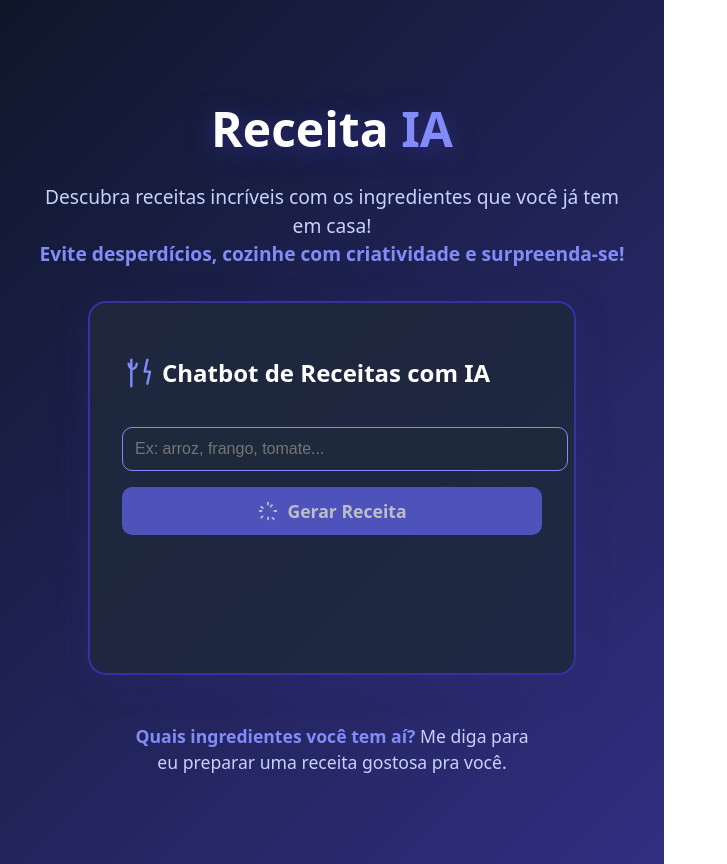
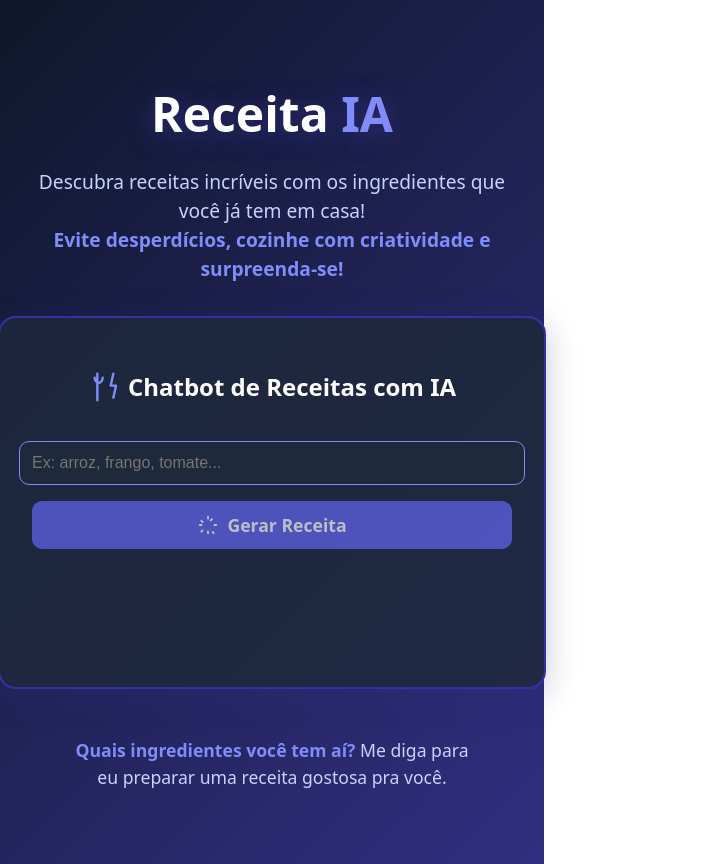
Before and after one commit to Silvio-Sa/receitamagica, a React (Vite) app: page / in a window 1280 px wide. Shown: the whole page, without its empty margins (0-727 px from the left). Built offline with nearby package versions, Linux system fonts and the light colour scheme.

Commit message:
Add files via upload
Correção tela responsiva para 480px de largura

```diff
--- a/src/App.tsx
+++ b/src/App.tsx
@@ -29,15 +29,25 @@ export default function App() {
   }
 
   return (
-    <div style={{
+    <div
+      style={{
         minHeight: "100vh",
         background: "linear-gradient(135deg, #0f172a 0%, #312e81 100%)",
         display: "flex",
+        alignItems: "center",
+        justifyContent: "center",
+        padding: "2rem",
+      }}
+    >
+      <div
+        style={{
+          width: "100%",
+          maxWidth: "480px", // Ajuste aqui se quiser mais largo (ex: "600px")
+          display: "flex",
           flexDirection: "column",
           alignItems: "center",
-      justifyContent: "center",
-      padding: "2rem"
-    }}>
+        }}
+      >
         <motion.h1
           style={{
             fontSize: "3rem",
@@ -45,7 +55,8 @@ export default function App() {
             color: "#fff",
             marginBottom: "0.5rem",
             textAlign: "center",
-          textShadow: "0 4px 24px #312e81"
+            textShadow: "0 4px 24px #312e81",
+            width: "100%",
           }}
           initial={{ opacity: 0, y: -40 }}
           animate={{ opacity: 1, y: 0 }}
@@ -59,7 +70,8 @@ export default function App() {
             color: "#c7d2fe",
             marginBottom: "2rem",
             textAlign: "center",
-          maxWidth: "600px"
+            maxWidth: "600px",
+            width: "100%",
           }}
           initial={{ opacity: 0, y: 20 }}
           animate={{ opacity: 1, y: 0 }}
@@ -67,30 +79,49 @@ export default function App() {
         >
           Descubra receitas incríveis com os ingredientes que você já tem em casa!
           <br />
-        <span style={{ color: "#818cf8", fontWeight: 600 }}>Evite desperdícios, cozinhe com criatividade e surpreenda-se!</span>
+          <span style={{ color: "#818cf8", fontWeight: 600 }}>
+            Evite desperdícios, cozinhe com criatividade e surpreenda-se!
+          </span>
         </motion.p>
-      <div style={{
+        <div
+          style={{
             background: "rgba(30,41,59,0.85)",
             borderRadius: "18px",
             border: "2px solid #3730a3",
             boxShadow: "0 8px 32px #312e8144",
             width: "100%",
-        maxWidth: "420px",
             padding: "2rem",
-        marginBottom: "2rem"
-      }}>
-        <div style={{
-          display: "flex", alignItems: "center", gap: "0.5rem", marginBottom: "1rem"
-        }}>
+            marginBottom: "2rem",
+            display: "flex",
+            flexDirection: "column",
+            alignItems: "center",
+          }}
+        >
+          <div
+            style={{
+              display: "flex",
+              alignItems: "center",
+              gap: "0.5rem",
+              marginBottom: "1rem",
+            }}
+          >
             {/* SVG ícone talher futurista */}
             <svg width="32" height="32" fill="none" viewBox="0 0 24 24">
-            <path stroke="#818cf8" strokeWidth="1.8" strokeLinecap="round" strokeLinejoin="round" d="M7 2v20M5 5c0 2 1.5 4 3 4s3-2 3-4M19 2l-2 9h4l-2 9" />
+              <path
+                stroke="#818cf8"
+                strokeWidth="1.8"
+                strokeLinecap="round"
+                strokeLinejoin="round"
+                d="M7 2v20M5 5c0 2 1.5 4 3 4s3-2 3-4M19 2l-2 9h4l-2 9"
+              />
             </svg>
-          <h2 style={{
+            <h2
+              style={{
                 fontSize: "1.5rem",
                 color: "#fff",
-            fontWeight: 600
-          }}>
+                fontWeight: 600,
+              }}
+            >
               Chatbot de Receitas com IA
             </h2>
           </div>
@@ -103,12 +134,15 @@ export default function App() {
               background: "#1e293b",
               color: "#fff",
               fontSize: "1rem",
-            marginBottom: "1rem"
+              marginBottom: "1rem",
+              outline: "none",
             }}
             placeholder="Ex: arroz, frango, tomate..."
             value={ingredients}
-          onChange={e => setIngredients(e.target.value)}
-          onKeyDown={e => { if (e.key === "Enter") handleRecipeRequest(); }}
+            onChange={(e) => setIngredients(e.target.value)}
+            onKeyDown={(e) => {
+              if (e.key === "Enter") handleRecipeRequest();
+            }}
             disabled={loading}
           />
           <button
@@ -127,22 +161,30 @@ export default function App() {
               display: "flex",
               alignItems: "center",
               justifyContent: "center",
-            gap: "0.5rem"
+              gap: "0.5rem",
             }}
             onClick={handleRecipeRequest}
             disabled={loading || !ingredients.trim()}
           >
             {/* SVG ícone magia/futurista */}
             <svg width="22" height="22" fill="none" viewBox="0 0 24 24">
-            <path stroke="#fff" strokeWidth="2" strokeLinecap="round" d="M12 3v2m0 14v2m9-9h-2M5 12H3m13.31-6.31l-1.42 1.42M6.1 17.9l-1.42 1.42m0-12.02l1.42 1.42m10.8 10.8l1.42 1.42" />
+              <path
+                stroke="#fff"
+                strokeWidth="2"
+                strokeLinecap="round"
+                d="M12 3v2m0 14v2m9-9h-2M5 12H3m13.31-6.31l-1.42 1.42M6.1 17.9l-1.42 1.42m0-12.02l1.42 1.42m10.8 10.8l1.42 1.42"
+              />
             </svg>
             Gerar Receita
           </button>
-        <div style={{
+          <div
+            style={{
               minHeight: "90px",
               color: "#c7d2fe",
-          fontSize: "1.1rem"
-        }}>
+              fontSize: "1.1rem",
+              width: "100%",
+            }}
+          >
             {loading ? (
               <span style={{ opacity: 0.7 }}>Gerando receita mágica...</span>
             ) : (
@@ -156,14 +198,19 @@ export default function App() {
             color: "#c7d2fe",
             fontSize: "1.1rem",
             textAlign: "center",
-          maxWidth: "400px"
+            maxWidth: "400px",
+            width: "100%",
           }}
           initial={{ opacity: 0, y: 20 }}
           animate={{ opacity: 1, y: 0 }}
           transition={{ delay: 0.4, duration: 0.9 }}
         >
-        <span style={{ color: "#818cf8", fontWeight: 600 }}>Quais ingredientes você tem aí?</span> Me diga para eu preparar uma receita gostosa pra você.
+          <span style={{ color: "#818cf8", fontWeight: 600 }}>
+            Quais ingredientes você tem aí?
+          </span>{" "}
+          Me diga para eu preparar uma receita gostosa pra você.
         </motion.p>
+      </div>
     </div>
   );
 }
```
Lines whose indentation alone changed are shown as unchanged.
